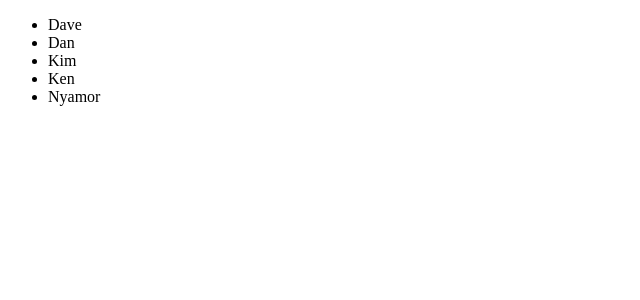
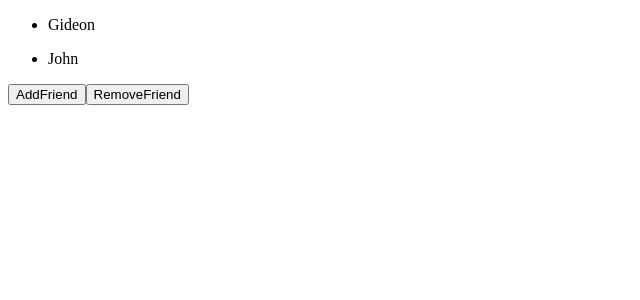
Before and after one commit to G1DY/React-Demo, a React (Vite) app in the folder react-demos/: page / in a window 1280 px wide. Shown: the top 300 px of the page, without its empty margins (0-640 px from the left). Built offline with nearby package versions, Linux system fonts and the light colour scheme.

Commit message:
add a friend and removing a friend from an array using const[data, changeData]= useState()

```diff
--- a/react-demos/src/App.jsx
+++ b/react-demos/src/App.jsx
@@ -1,11 +1,11 @@
 import React from 'react'
-import Friends from './Components/Friends'
+import AddFriend from './Components/AddFriend'
 
 
 const App = () => {
   return (
     <div>
-      <Friends/>
+      <AddFriend/>
     </div>
   )
 }
--- /dev/null
+++ b/react-demos/src/Components/AddFriend.jsx
@@ -0,0 +1,21 @@
+import React from 'react'
+import { useState } from 'react'
+
+const AddFriend = () => {
+    const [friend, setFriend] = useState(['Gideon', 'John']);
+    const AddFriend = () => setFriend([...friend, 'job']);
+    const RemoveFriend = () => setFriend(friend.filter((f) => f !== 'John'));
+  return (
+    <div>
+        {friend.map((f)=> (
+            <ul key={Math.random()}>
+                <li>{f}</li>
+            </ul>
+        ))}
+        <button onClick={AddFriend}>AddFriend</button>
+        <button onClick={RemoveFriend}>RemoveFriend</button>
+    </div>
+  );
+};
+
+export default AddFriend
```
